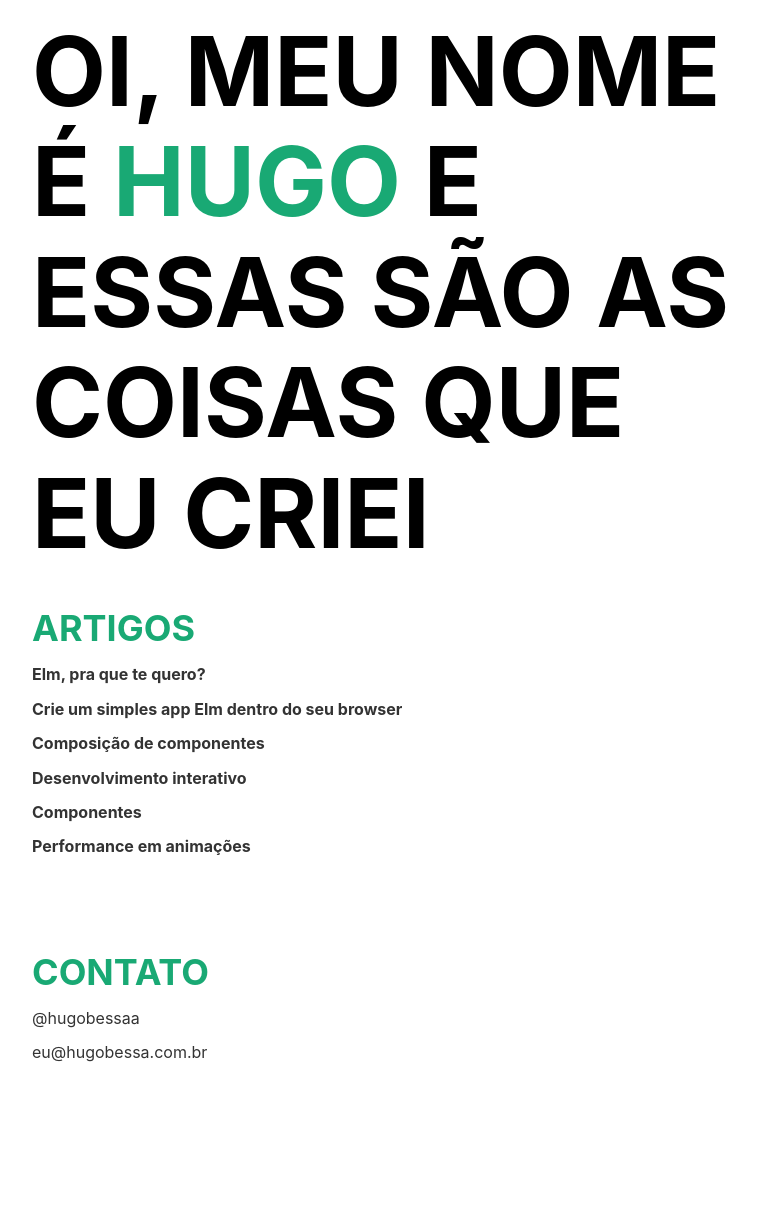
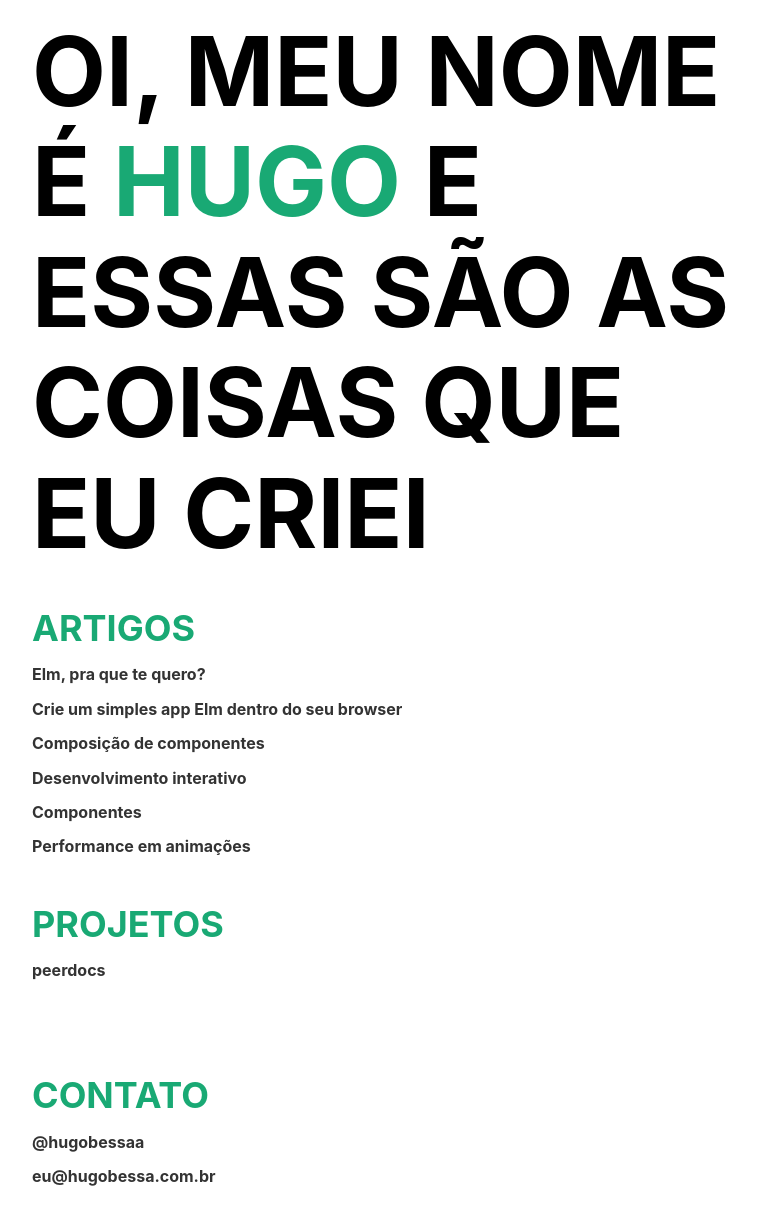
Before and after one commit to hugobessaa/hugobessaa.github.io, a Jekyll site: the page built from index.html, in a window 1280 px wide. Shown: the whole page, without its empty margins (240-997 px from the left). Built offline with Jekyll 4.4.1, drawn with Linux system fonts in a browser that asks for light colours; before the commit the page ends 1086 px from its top, so only the background shows below that.

Commit message:
Add projects to home page

```diff
--- a/index.html
+++ b/index.html
@@ -26,13 +26,25 @@ layout: default
   </ul>
 </section>
 
+<section class='mw7 center ph3 pt5 pv3'>
+  <h3 class='f2 ttu ma0 pv2 green'>Projetos</h3>
+
+  <ul class='list ma0 pa0'>
+    <li class='pv2'>
+      <h3 class='f5 normal dark-gray ma0'>
+        <a class='link dark-gray b' href='https://github.com/hugobessaa/peerdocs'>peerdocs</a>
+      </h3>
+    </li>
+  </ul>
+</section>
+
 <footer class='mw7 center ph3 pt5 pb3'>
   <h2 class='f2 ttu ma0 pv2 green'>Contato</h2>
 
   <ul class='list ma0 pa0'>
     <li class='pv2'>
-      <a class='link dark-gray' href='https://twitter.com/hugobessaa'>@hugobessaa</a>
+      <a class='link dark-gray b' href='https://twitter.com/hugobessaa'>@hugobessaa</a>
     </li>
-    <li class='pv2 dark-gray'>eu@hugobessa.com.br</li>
+    <li class='pv2 dark-gray b'>eu@hugobessa.com.br</li>
   </ul>
 </footer>
```
